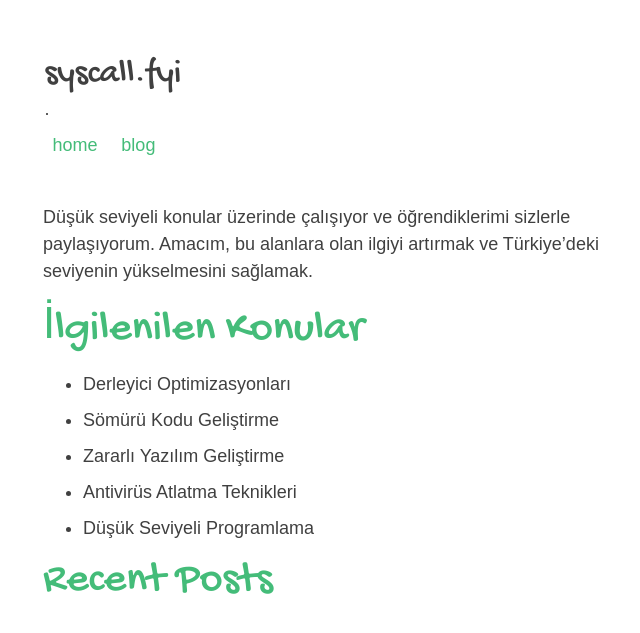
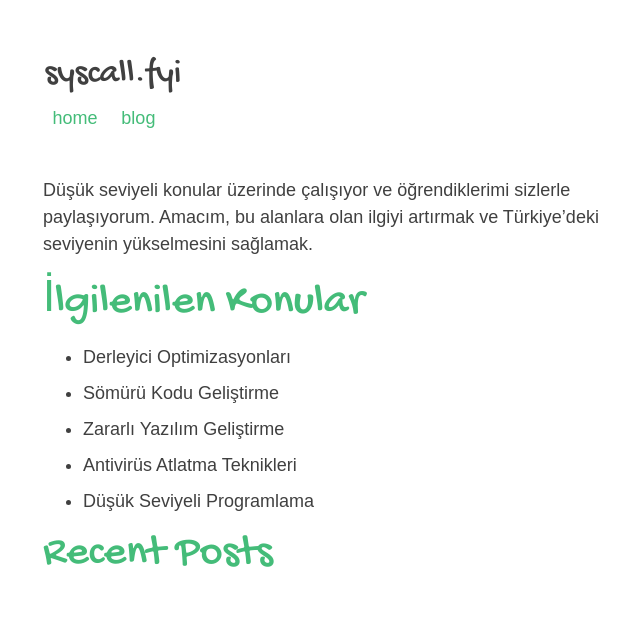
Before and after one commit to hamitabis/syscall-fyi.github.io, a Jekyll site: the page built from index.md, in a window 1280 px wide. Shown: the top 633 px of the page, without its empty margins (298-938 px from the left). Built offline with Jekyll 4.4.1, drawn with Linux system fonts in a browser that asks for light colours.

```diff
--- a/_config.yml
+++ b/_config.yml
@@ -3,7 +3,7 @@ encoding                 : "utf-8"
 locale                   : "en"
 title                    : "syscall.fyi"
 title_separator          : "-"
-description              : "."
+description              : ""
 favicon                  : ""
 avatar                   : ""
 url                      : "https://syscall.fyi" # the base hostname & protocol for your site e.g. "https://mmistakes.github.io"
```
